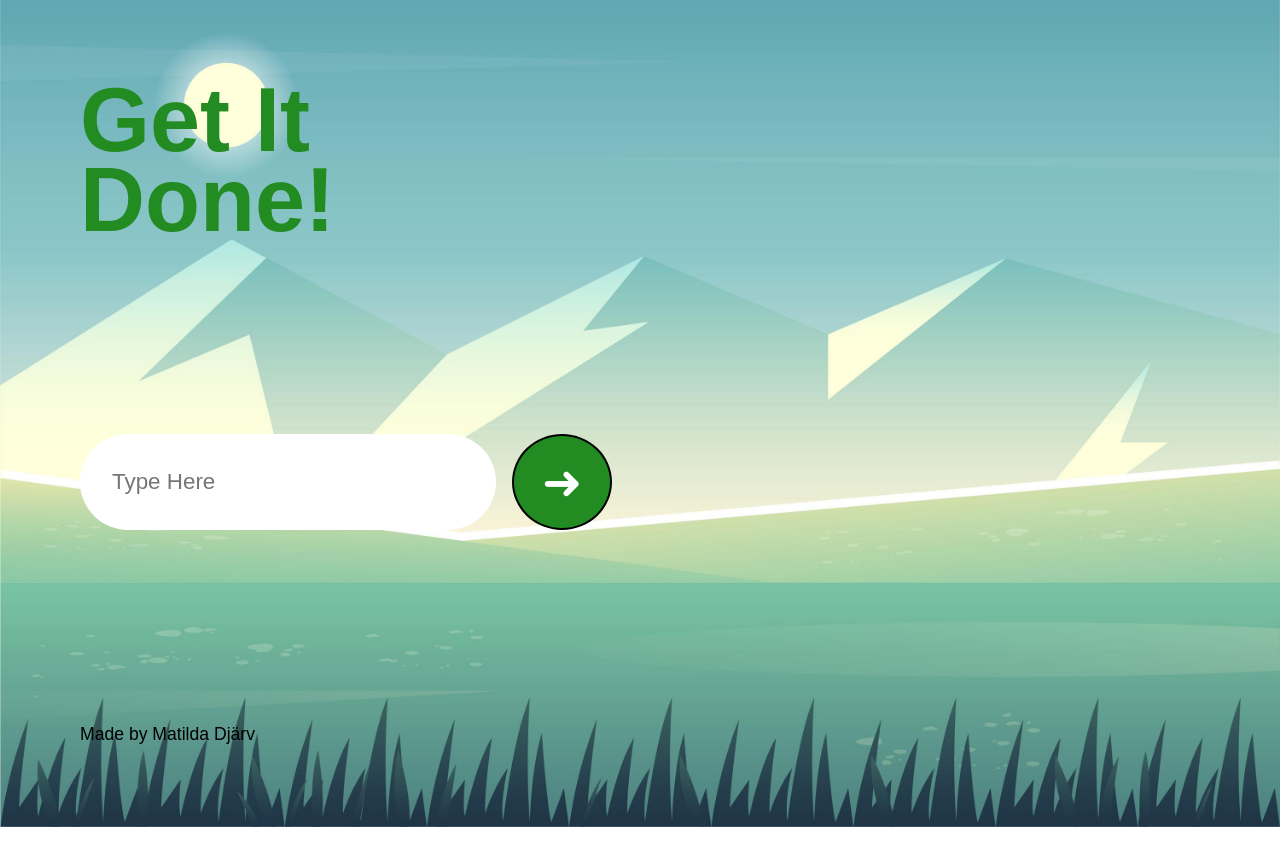
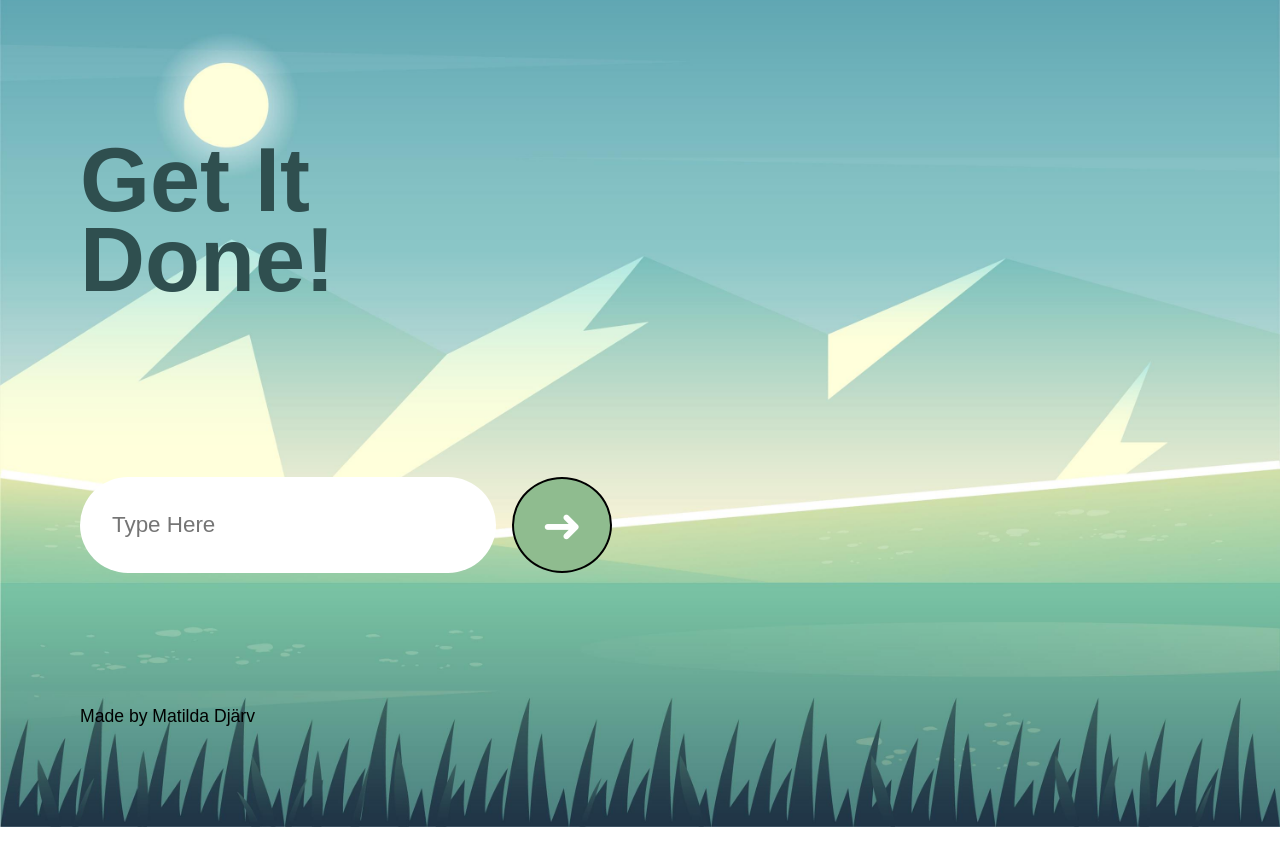
Before and after one commit to matgus217/appinreact, a React (Create React App) app: page / in a window 1280 px wide. Shown: the top 866 px of the page. Built offline with nearby package versions, Linux system fonts and the light colour scheme.

Commit message:
Change color on header

```diff
--- a/src/App.css
+++ b/src/App.css
@@ -1,5 +1,5 @@
 * {
-  margin: 0;
+
   box-sizing: border-box;
 }
 
@@ -10,8 +10,10 @@ html {
 body {
   height: 100%;
   font-family: Mulish, Raleway, sans-serif;
-  -webkit-font-smoothing: antialiased;
-  -moz-osx-font-smoothing: grayscale;
+  margin: 0;
+  padding: 0;
+  font-size: 18px;
+  overflow-x: hidden;
   background: url(../src/images/landscape2.jpg)no-repeat center center/cover;
 
 
@@ -31,7 +33,7 @@ body {
 .header-title {
   font-weight: 600;
   font-size: 500%;
-  color: forestgreen;
+  color: darkslategray;
   line-height: 4rem;
 }
 
@@ -58,7 +60,7 @@ button {
   border: 2px solid black;
   border-radius: 50%;
   padding: 1rem;
-  background-color: forestgreen;
+  background-color: darkseagreen;
 }
 
 button:hover {
@@ -83,10 +85,7 @@ footer a, footer a:hover, footer a:focus, footer a:active {
   color: white;
 }
 
-.heart-icon {
-  width: 12px;
-  filter: invert(100%) sepia(21%) saturate(5831%) hue-rotate(8deg) brightness(109%) contrast(89%);
-}
+
 
 .output-container {
   position: relative;
@@ -133,7 +132,7 @@ footer a, footer a:hover, footer a:focus, footer a:active {
   border-radius: 1rem;
   font-size: 1.4rem;
   color: black;
-  font-weight: 600;
+  font-weight: 400;
   display: flex;
   flex-direction: column;
   gap: .5rem;
@@ -180,7 +179,7 @@ footer a, footer a:hover, footer a:focus, footer a:active {
   font-size: 1rem;
   font-weight: 400;
   width: 7rem;
-  background-color: forestgreen;
+  background-color: darkseagreen;
   color: white;
   padding: .5rem;
   border-radius: 1rem;
@@ -205,7 +204,7 @@ footer a, footer a:hover, footer a:focus, footer a:active {
   .App {
     flex-direction: column;
     justify-content: center;
-    margin: 2rem 4rem;
+
   }
 
   .header-input-container {
@@ -247,9 +246,7 @@ footer a, footer a:hover, footer a:focus, footer a:active {
     height: 3.5rem;
   }
 
-  .bin-icon {
-    width: 1.2rem;
-  }
+
 
   .todo-list {
     grid-template-columns: 1fr;
@@ -397,9 +394,7 @@ footer a, footer a:hover, footer a:focus, footer a:active {
     height: 5rem;
   }
 
-  .bin-icon {
-    width: 2rem;
-  }
+
 
   .todo-list {
     grid-template-columns: repeat(3, 1fr);
```
